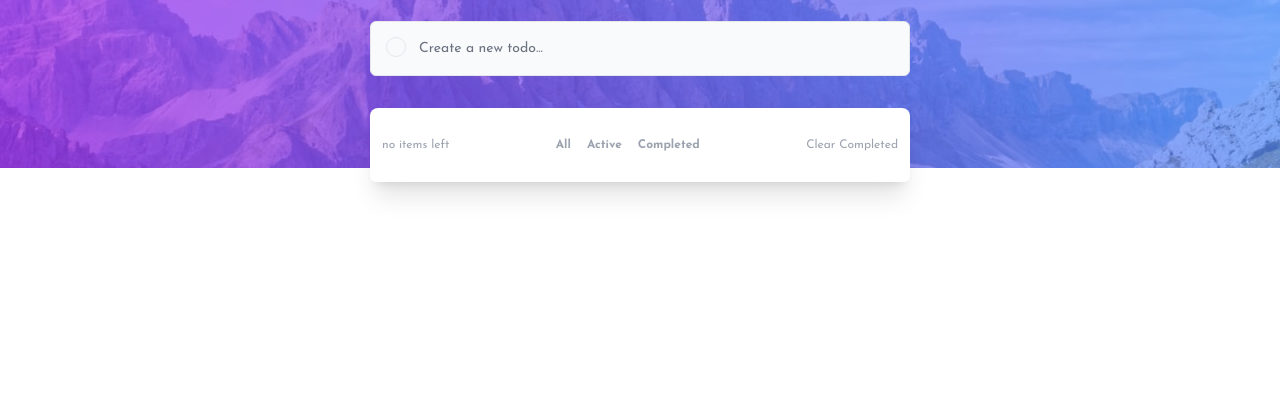
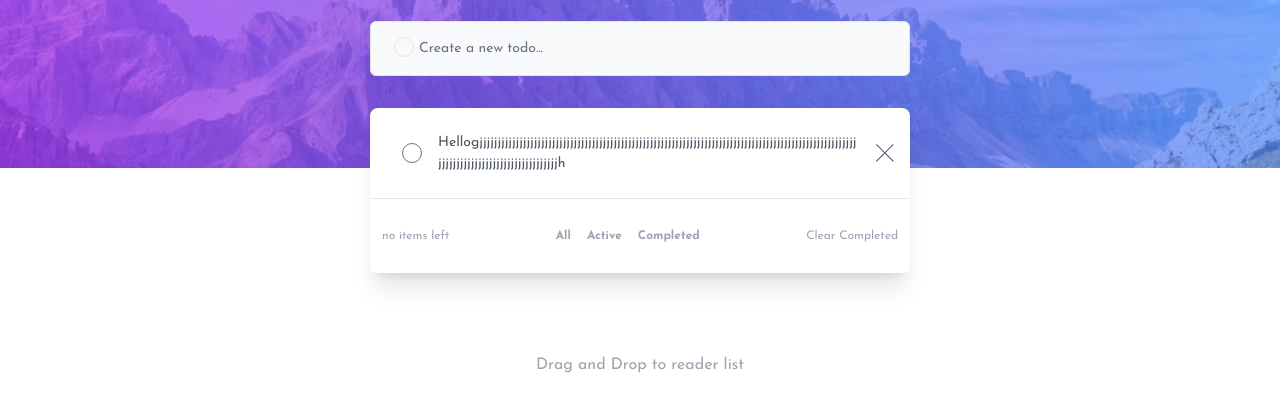
Before and after one commit to Th3-attacker/Todo-app, a plain HTML site: page index.html in a window 1280 px wide. Shown: the part 99-510 px from the top of the page. Drawn offline with nearby package versions, Linux system fonts and the light colour scheme.

Commit message:
fix: :bug: style of content

```diff
--- a/index.html
+++ b/index.html
@@ -18,6 +18,7 @@
     <link rel="stylesheet" href="./style/index.css" />
     <script src="https://cdn.jsdelivr.net/npm/sortablejs@1.14.0/Sortable.min.js"></script>
   </head>
+
   <body
     class="dark:bg-gray-900 ms:bg-light-desktop bg-light-mobile dark:ms:bg-dark-desktop dark:bg-dark-mobile w-full bg-no-repeat bg-top ms:bg-cover object-contain min-w-min md:max-h-[230px] ms:max-h-[200px] h-screen mx-auto p-6 lg:p-12"
     id="container"
@@ -69,12 +70,12 @@
       <form id="todoForm" class="pt-5 pb-4 items-center flex">
         <!-- Your input and label elements here -->
         <label
-          class="w-5 h-5 rounded-full absolute mx-4 border border-gray-200 dark:border-gray-400"
+          class="w-5 h-5 rounded-full absolute mx-6 border border-gray-200 dark:border-gray-400"
         ></label>
         <input
           type="text"
           id="inputForm"
-          class="w-full lg:h-[55px] border-gray-200 mt-1 dark:border-gray-600 rounded-md p-2 pl-12 text-[12px] lg:text-[14px] focus:outline-none focus:ring-2 focus:ring-blue-300 dark:bg-gray-700 bg-gray-50"
+          class=" w-full lg:h-[55px] dark:text-gray-50 border-gray-200 mt-1 dark:border-gray-600 rounded-md p-2 pl-12 text-[12px] lg:text-[14px] focus:outline-none focus:ring-2 focus:ring-blue-300 dark:bg-gray-700 bg-gray-50"
           placeholder="Create a new todo..."
         />
       </form>
@@ -89,15 +90,51 @@
           id="ulItems"
         >
           <!-- Your list items here -->
+          <li
+            class="relative single-item cursor-move px-4 py-4 lg:py-6 flex justify-between items-center border-b border-gray-200 dark:border-gray-600 space-x-4"
+            onmouseover="showDragIcon(this)"
+            onmouseout="hideDragIcon(this)"
+          >
+            <!-- Icon Drag -->
+            <img
+              src="./public/images/icon-drag.svg"
+              alt="Drag Icon"
+              class="right-1 h-5 w-5 absolute left-0 hidden"
+            />
+            <div class="flex items-center space-x-4">
+              <!-- Checkbox -->
+              <input
+                type="checkbox"
+                class="rounded-full w-5 h-5 bg-transparent hover:border-blue-500 cursor-pointer  text-blue-300"
+              />
+              <!-- Text -->
+              <p class="break-all cursor-pointer">
+                Hellogjjjjjjjjjjjjjjjjjjjjjjjjjjjjjjjjjjjjjjjjjjjjjjjjjjjjjjjjjjjjjjjjjjjjjjjjjjjjjjjjjjjjjjjjjjjjjjjjjjjjjjjjjjjjjjjjjjjjjjjjjjjjjjjjjjjjjjjjjh
+              </p>
+            </div>
+            <!-- Icon Cross -->
+            <svg
+              xmlns="http://www.w3.org/2000/svg"
+              width="18"
+              height="18"
+              class="cursor-pointer hover:opacity-70 shrink-0"
+            >
+              <path
+                fill="#494C6B"
+                fill-rule="evenodd"
+                d="M16.97 0l.708.707L9.546 8.84l8.132 8.132-.707.707-8.132-8.132-8.132 8.132L0 16.97l8.132-8.132L0 .707.707 0 8.84 8.132 16.971 0z"
+              />
+            </svg>
+          </li>
         </ul>
         <!-- footer section  -->
         <div
-          class="relative flex justify-between items-center p-3 py-4 text-[12px] text-gray-400 dark:text-gray-300 mx-auto"
+          class="relative flex justify-between items-center p-3 py-4 text-[12px] text-gray-400 mx-auto"
         >
           <span id="itemCount" class="relative">no items left</span>
           <div
             id="footer-items"
-            class="shadow-xl flex absolute tablet:space-x-4 space-x-8 p-3 rounded-md justify-center font-semibold text-[12px] tablet:top-0 top-16 tablet:bg-transparent tablet:shadow-none bg-gray-50 dark:bg-gray-700 w-[300px] tablet:relative"
+            class="shadow-xl flex absolute tablet:space-x-4 space-x-8 p-3 rounded-md justify-center font-semibold text-[12px] tablet:top-0 top-16 tablet:bg-transparent tablet:shadow-none bg-white dark:bg-gray-700 w-[300px] tablet:relative"
           >
             <p
               class="hover:text-gray-800 dark:hover:text-gray-200 cursor-pointer active"
@@ -127,9 +164,14 @@
         </div>
       </section>
     </main>
+    <div
+      class="flex justify-center items-center mt-20 text-md text-gray-400 text-bold"
+    >
+      <p>Drag and Drop to reader list</p>
+    </div>
     <!-- JavaScript -->
-    <script src="./js/addTask.js" defer></script>
+    <!-- <script src="./js/addTask.js" defer></script> -->
     <script src="./js/switchMode.js" defer></script>
-    <script src="./js/dragDrop.js" defer></script>
+    <!-- <script src="./js/dragDrop.js" defer></script> -->
   </body>
 </html>
--- a/js/switchMode.js
+++ b/js/switchMode.js
@@ -19,5 +19,20 @@ document.addEventListener("DOMContentLoaded", function () {
   if (isDarkMode) {
     html.classList.add("dark");
   }
+});
 
-});
+
+function showDragIcon(element) {
+  var dragIcon = element.querySelector('img');
+  if (dragIcon) {
+    dragIcon.classList.remove('hidden');
+  }
+}
+
+// Fonction pour masquer l'icône de drag quand le survol se termine
+function hideDragIcon(element) {
+  var dragIcon = element.querySelector('img');
+  if (dragIcon) {
+    dragIcon.classList.add('hidden');
+  }
+}
```
Also changed, not shown: public/images/icon-drag.svg (added), style/index.css.
